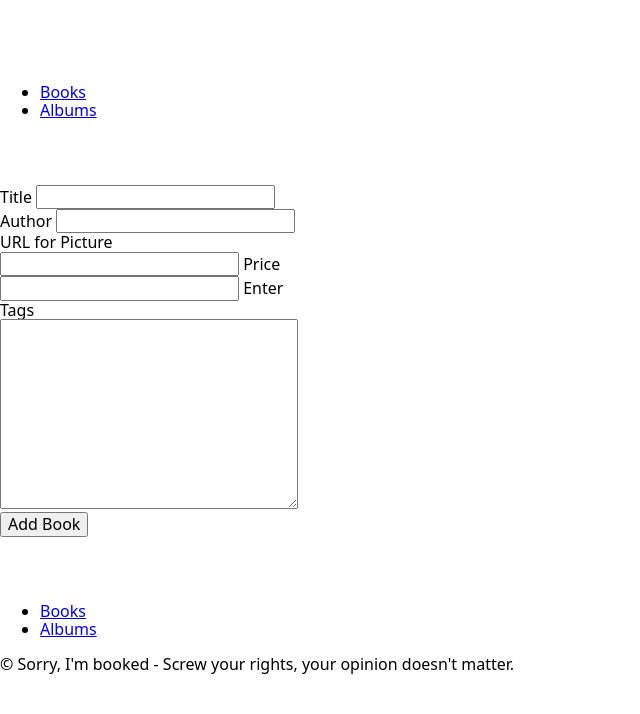
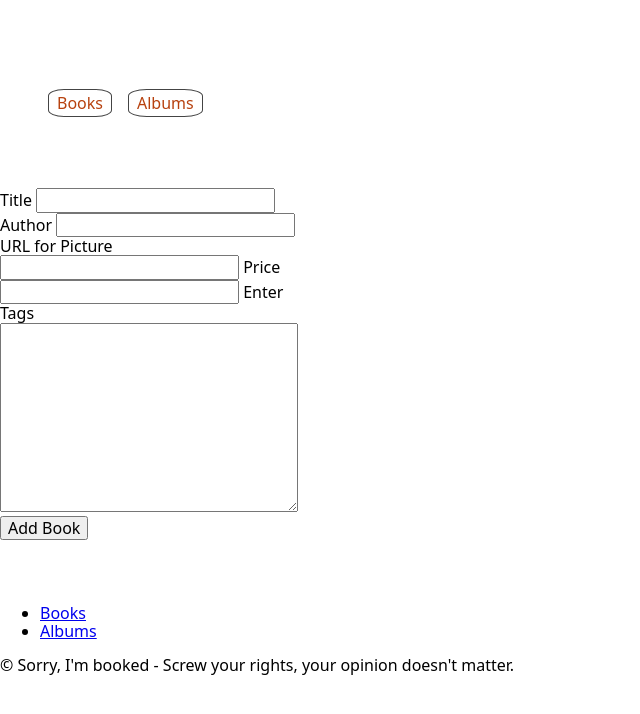
Before and after one commit to NAlexPear/savvy-bookstore-hack-a-thon, a website built with Parcel: page index.html in a window 1280 px wide. Shown: the part 62-776 px from the top of the page, without its empty margins (0-640 px from the left). Built offline with nearby package versions, Linux system fonts and the light colour scheme.

Commit message:
Add css style for navigation

```diff
--- a/style.css
+++ b/style.css
@@ -37,3 +37,35 @@ img {
 }
 
 /* Put all other styles below this line please! */
+
+/* Navigation Styles */
+
+nav ul{
+  display: flex;
+  flex-direction: row;
+  justify-content: flex-start;
+  list-style: none;
+}
+
+nav ul li {
+  line-height: 10px;
+  border: 1.75px groove #444;
+  padding: 8px;
+  margin: 8px;
+  border-radius: 25%;
+}
+
+nav ul li:hover {
+  border: 1.75px solid #444;
+  transition: ease .25s;
+  transform: translateY(-15%);
+  transform: translateX(15%);
+  box-shadow: 1px 2px 3px #111;
+  box-shadow: 2px 2.5px 3px #b7410e;
+
+}
+
+nav ul a {
+  text-decoration: none;
+  color: #b7410e;
+}
```
